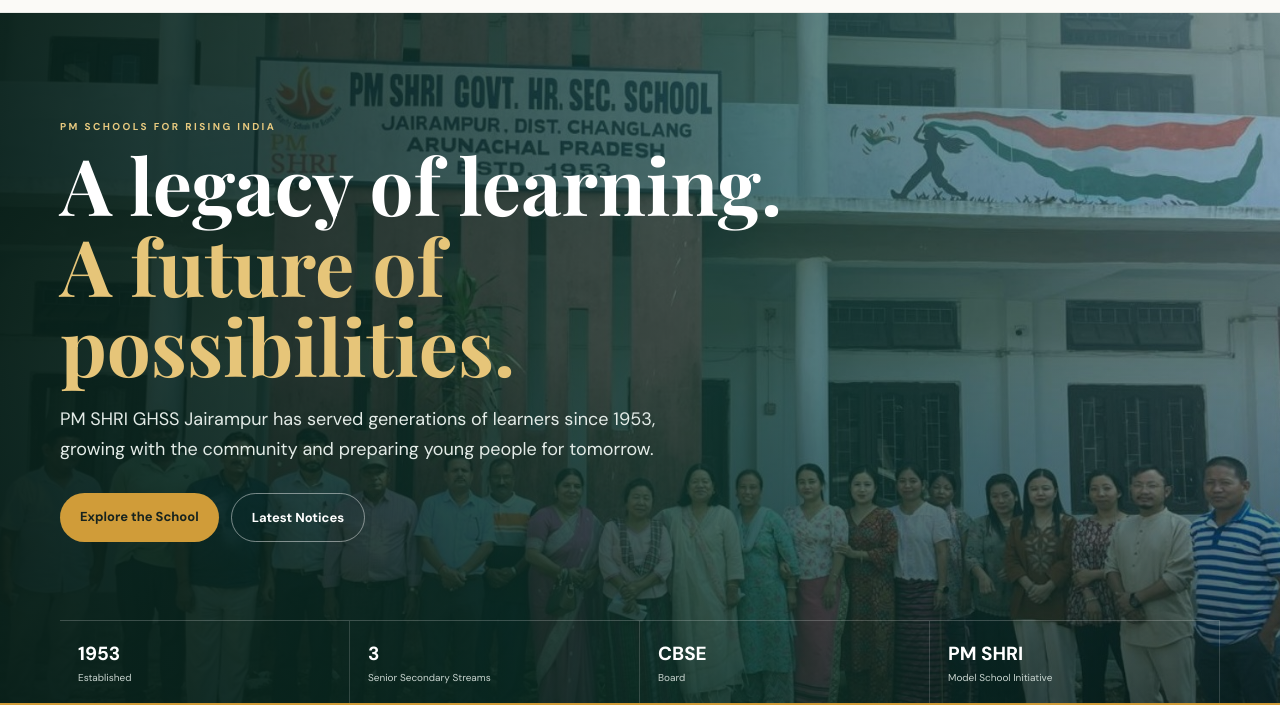
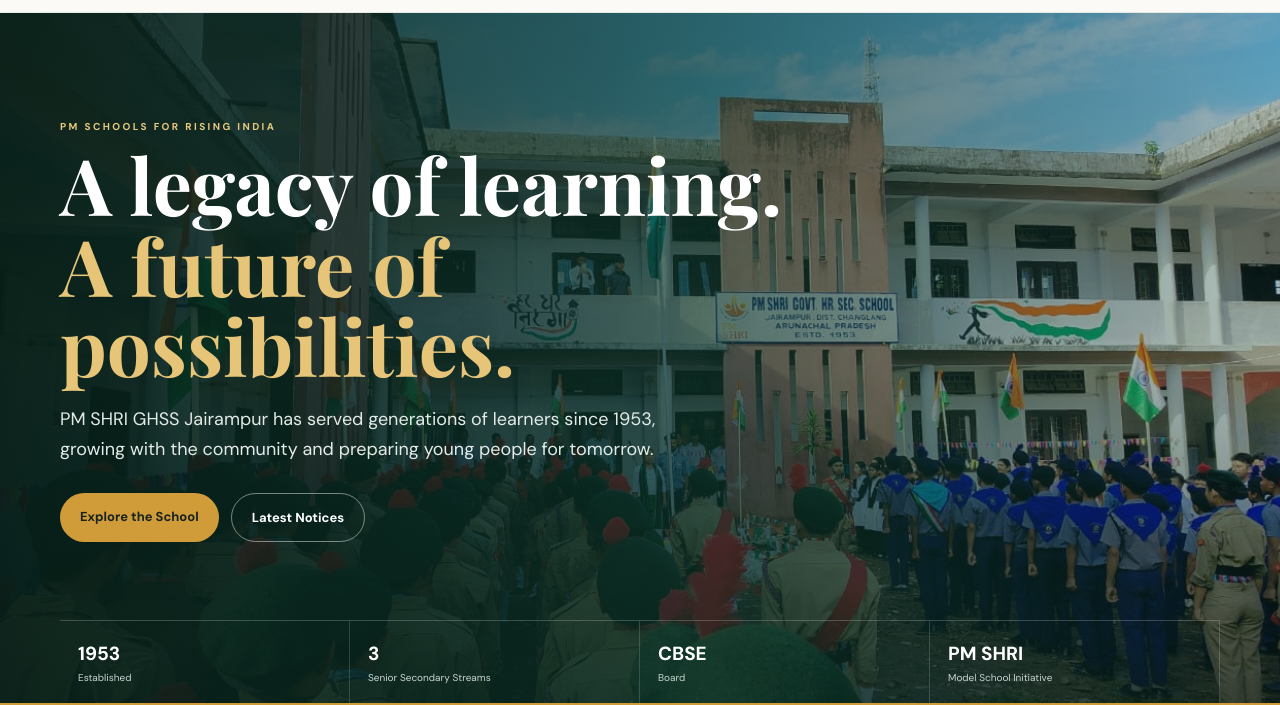
Before and after one commit to jairampurhs1953/pmshri-ghss-jairampur, a plain HTML site: page index.html in a window 1280 px wide. Shown: the part 102-807 px from the top of the page. Drawn offline with nearby package versions, Linux system fonts and the light colour scheme.

Commit message:
Update index.html

```diff
--- a/index.html
+++ b/index.html
@@ -21,7 +21,7 @@
 
 <main id="home">
 <section class="hero reveal">
-  <div class="hero-bg"><img src="assets/photos/campus.jpg" alt="PM SHRI GHSS Jairampur campus placeholder"></div><div class="shade"></div>
+  <div class="hero-bg"><img src="school1.jpg" alt="PM SHRI GHSS Jairampur campus placeholder"></div><div class="shade"></div>
   <div class="wrap hero-content">
     <div class="hero-copy"><p class="kicker">PM SCHOOLS FOR RISING INDIA</p><h1>A legacy of learning.<br><i>A future of possibilities.</i></h1>
     <p>PM SHRI GHSS Jairampur has served generations of learners since 1953, growing with the community and preparing young people for tomorrow.</p>
```
